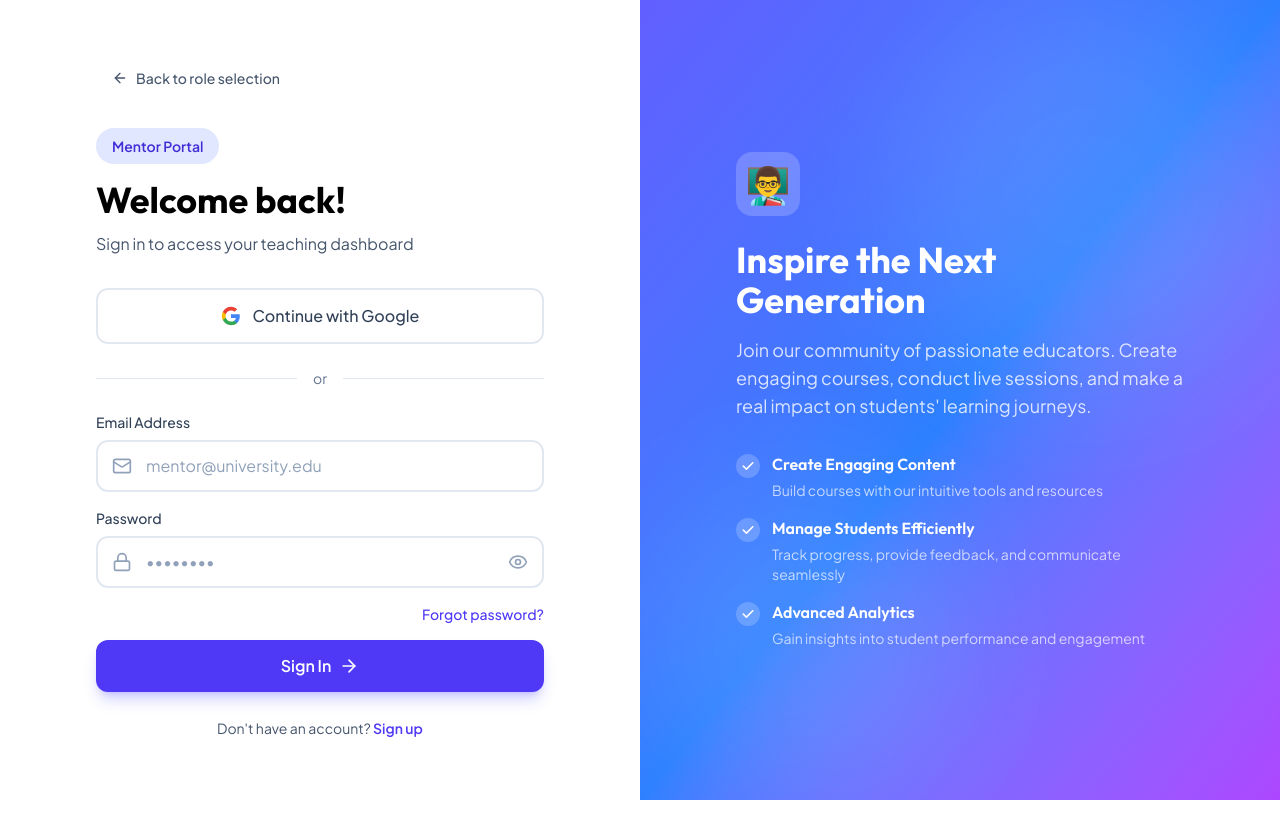
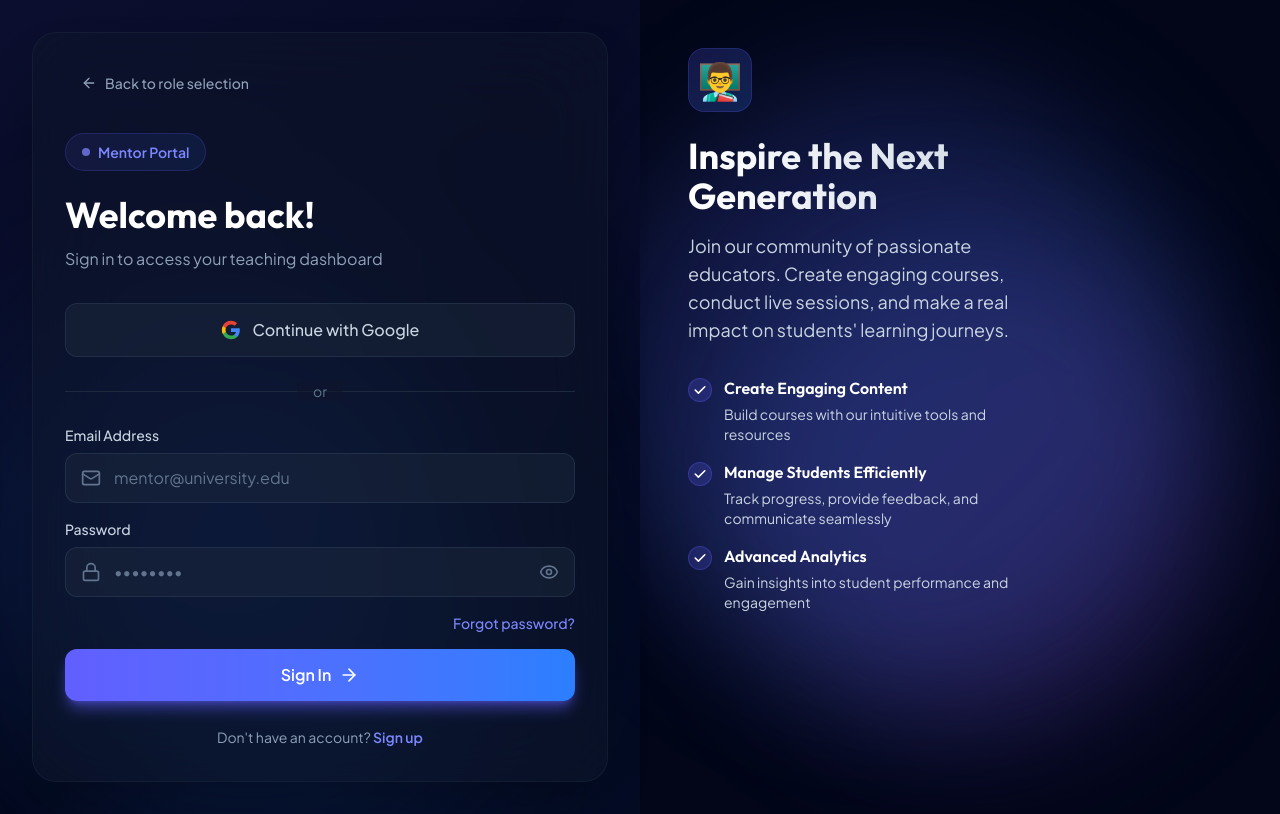
Before and after one commit to saxdy7/classera, a Next.js app: page /auth/mentor in a window 1280 px wide. Built offline with nearby package versions, Linux system fonts and the light colour scheme; no server answers.

Commit message:
Apply glassmorphic dark theme to mentor auth matching student design with indigo/blue colors

```diff
--- a/src/app/auth/mentor/page.tsx
+++ b/src/app/auth/mentor/page.tsx
@@ -110,14 +110,19 @@ export default function MentorAuth() {
   };
 
   return (
-    <div className="min-h-screen flex">
+    <div className="min-h-screen flex bg-slate-950 relative overflow-hidden">
+      {/* Background Effects */}
+      <div className="absolute inset-0 bg-gradient-to-br from-indigo-500/10 via-transparent to-blue-500/10"></div>
+      <div className="absolute top-0 right-0 w-[600px] h-[600px] bg-indigo-500/20 rounded-full blur-[120px]"></div>
+      <div className="absolute bottom-0 left-0 w-[500px] h-[500px] bg-blue-500/20 rounded-full blur-[120px]"></div>
+
       {/* Left Side - Form */}
-      <div className="w-full lg:w-1/2 flex items-center justify-center p-8 bg-white">
-        <div className="w-full max-w-md">
+      <div className="w-full lg:w-1/2 flex items-center justify-center p-8 relative z-10">
+        <div className="w-full max-w-xl bg-slate-900/50 backdrop-blur-2xl border border-slate-800/50 rounded-3xl p-8 shadow-2xl">
           {/* Back Button */}
           <Link
             href="/signin"
-            className="inline-flex items-center gap-2 px-4 py-2 text-sm font-medium text-slate-600 hover:text-indigo-600 hover:bg-indigo-50 rounded-lg mb-8 transition-all group"
+            className="inline-flex items-center gap-2 px-4 py-2 text-sm font-medium text-slate-400 hover:text-indigo-400 hover:bg-slate-800/50 rounded-lg mb-8 transition-all group"
           >
             <ArrowLeft className="w-4 h-4 group-hover:-translate-x-1 transition-transform" />
             Back to role selection
@@ -125,18 +130,19 @@ export default function MentorAuth() {
 
           {/* Header */}
           <div className="mb-8">
-            <div className="inline-block px-4 py-2 bg-indigo-100 text-indigo-700 rounded-full text-sm font-semibold mb-4">
+            <div className="inline-flex items-center gap-2 px-4 py-2 bg-gradient-to-r from-indigo-500/10 to-blue-500/10 border border-indigo-500/20 text-indigo-400 rounded-full text-sm font-semibold mb-6">
+              <div className="w-2 h-2 bg-indigo-400 rounded-full animate-pulse"></div>
               Mentor Portal
             </div>
             {error && (
-              <div className="mb-4 p-3 bg-red-50 border border-red-200 text-red-700 rounded-lg text-sm">
+              <div className="mb-4 p-3 bg-red-500/10 border border-red-500/20 text-red-400 rounded-lg text-sm">
                 {error}
               </div>
             )}
-            <h1 className="text-4xl font-bold text-black mb-3">
+            <h1 className="text-4xl font-bold text-white mb-3">
               {isSignIn ? 'Welcome back!' : 'Join as a Mentor'}
             </h1>
-            <p className="text-slate-600">
+            <p className="text-slate-400">
               {isSignIn
                 ? 'Sign in to access your teaching dashboard'
                 : 'Create an account to start teaching and inspiring students'}
@@ -147,7 +153,7 @@ export default function MentorAuth() {
           <button
             onClick={handleGoogleAuth}
             disabled={loading}
-            className="w-full flex items-center justify-center gap-3 px-6 py-3.5 border-2 border-slate-200 rounded-xl font-medium text-slate-700 hover:border-indigo-300 hover:bg-indigo-50 transition-all mb-6 disabled:opacity-50 disabled:cursor-not-allowed"
+            className="w-full flex items-center justify-center gap-3 px-6 py-3.5 bg-slate-800/50 border border-slate-700/50 rounded-xl font-medium text-slate-300 hover:border-indigo-500/50 hover:bg-slate-800 transition-all mb-6 disabled:opacity-50 disabled:cursor-not-allowed"
           >
             <svg className="w-5 h-5" viewBox="0 0 24 24" xmlns="http://www.w3.org/2000/svg">
               <path d="M22.56 12.25c0-.78-.07-1.53-.2-2.25H12v4.26h5.92c-.26 1.37-1.04 2.53-2.21 3.31v2.77h3.57c2.08-1.92 3.28-4.74 3.28-8.09z" fill="#4285F4"/>
@@ -161,9 +167,9 @@ export default function MentorAuth() {
           {/* Divider */}
           <div className="relative flex items-center justify-center my-6">
             <div className="absolute inset-0 flex items-center">
-              <div className="w-full border-t border-slate-200"></div>
+              <div className="w-full border-t border-slate-800"></div>
             </div>
-            <div className="relative px-4 bg-white text-sm text-slate-500">or</div>
+            <div className="relative px-4 bg-slate-900/50 text-sm text-slate-500">or</div>
           </div>
 
           {/* Form */}
@@ -171,7 +177,7 @@ export default function MentorAuth() {
             {/* Name (Sign Up only) */}
             {!isSignIn && (
               <div>
-                <label className="block text-sm font-medium text-slate-700 mb-2">
+                <label className="block text-sm font-medium text-slate-300 mb-2">
                   Full Name
                 </label>
                 <input
@@ -179,7 +185,7 @@ export default function MentorAuth() {
                   placeholder="Dr. Jane Smith"
                   value={formData.name}
                   onChange={(e) => setFormData({ ...formData, name: e.target.value })}
-                  className="w-full px-4 py-3 border-2 border-slate-200 rounded-xl focus:outline-none focus:border-indigo-500 transition-colors bg-white text-black placeholder:text-slate-400"
+                  className="w-full px-4 py-3 bg-slate-800/50 border border-slate-700/50 rounded-xl focus:outline-none focus:border-indigo-500 transition-colors text-white placeholder:text-slate-500"
                   required
                 />
               </div>
@@ -187,17 +193,17 @@ export default function MentorAuth() {
 
             {/* Email */}
             <div>
-              <label className="block text-sm font-medium text-slate-700 mb-2">
+              <label className="block text-sm font-medium text-slate-300 mb-2">
                 Email Address
               </label>
               <div className="relative">
-                <Mail className="absolute left-4 top-1/2 -translate-y-1/2 w-5 h-5 text-slate-400" />
+                <Mail className="absolute left-4 top-1/2 -translate-y-1/2 w-5 h-5 text-slate-500" />
                 <input
                   type="email"
                   placeholder="mentor@university.edu"
                   value={formData.email}
                   onChange={(e) => setFormData({ ...formData, email: e.target.value })}
-                  className="w-full pl-12 pr-4 py-3 border-2 border-slate-200 rounded-xl focus:outline-none focus:border-indigo-500 transition-colors bg-white text-black placeholder:text-slate-400"
+                  className="w-full pl-12 pr-4 py-3 bg-slate-800/50 border border-slate-700/50 rounded-xl focus:outline-none focus:border-indigo-500 transition-colors text-white placeholder:text-slate-500"
                   required
                 />
               </div>
@@ -205,23 +211,23 @@ export default function MentorAuth() {
 
             {/* Password */}
             <div>
-              <label className="block text-sm font-medium text-slate-700 mb-2">
+              <label className="block text-sm font-medium text-slate-300 mb-2">
                 Password
               </label>
               <div className="relative">
-                <Lock className="absolute left-4 top-1/2 -translate-y-1/2 w-5 h-5 text-slate-400" />
+                <Lock className="absolute left-4 top-1/2 -translate-y-1/2 w-5 h-5 text-slate-500" />
                 <input
                   type={showPassword ? 'text' : 'password'}
                   placeholder="••••••••"
                   value={formData.password}
                   onChange={(e) => setFormData({ ...formData, password: e.target.value })}
-                  className="w-full pl-12 pr-12 py-3 border-2 border-slate-200 rounded-xl focus:outline-none focus:border-indigo-500 transition-colors bg-white text-black placeholder:text-slate-400"
+                  className="w-full pl-12 pr-12 py-3 bg-slate-800/50 border border-slate-700/50 rounded-xl focus:outline-none focus:border-indigo-500 transition-colors text-white placeholder:text-slate-500"
                   required
                 />
                 <button
                   type="button"
                   onClick={() => setShowPassword(!showPassword)}
-                  className="absolute right-4 top-1/2 -translate-y-1/2 text-slate-400 hover:text-slate-600"
+                  className="absolute right-4 top-1/2 -translate-y-1/2 text-slate-500 hover:text-slate-300"
                 >
                   {showPassword ? <EyeOff className="w-5 h-5" /> : <Eye className="w-5 h-5" />}
                 </button>
@@ -231,17 +237,17 @@ export default function MentorAuth() {
             {/* Confirm Password (Sign Up only) */}
             {!isSignIn && (
               <div>
-                <label className="block text-sm font-medium text-slate-700 mb-2">
+                <label className="block text-sm font-medium text-slate-300 mb-2">
                   Confirm Password
                 </label>
                 <div className="relative">
-                  <Lock className="absolute left-4 top-1/2 -translate-y-1/2 w-5 h-5 text-slate-400" />
+                  <Lock className="absolute left-4 top-1/2 -translate-y-1/2 w-5 h-5 text-slate-500" />
                   <input
                     type={showPassword ? 'text' : 'password'}
                     placeholder="••••••••"
                     value={formData.confirmPassword}
                     onChange={(e) => setFormData({ ...formData, confirmPassword: e.target.value })}
-                    className="w-full pl-12 pr-4 py-3 border-2 border-slate-200 rounded-xl focus:outline-none focus:border-indigo-500 transition-colors bg-white text-black placeholder:text-slate-400"
+                    className="w-full pl-12 pr-4 py-3 bg-slate-800/50 border border-slate-700/50 rounded-xl focus:outline-none focus:border-indigo-500 transition-colors text-white placeholder:text-slate-500"
                     required
                   />
                 </div>
@@ -253,7 +259,7 @@ export default function MentorAuth() {
               <div className="flex justify-end">
                 <Link
                   href="/forgot-password"
-                  className="text-sm text-indigo-600 hover:text-indigo-700 font-medium"
+                  className="text-sm text-indigo-400 hover:text-indigo-300 font-medium transition-colors"
                 >
                   Forgot password?
                 </Link>
@@ -266,16 +272,16 @@ export default function MentorAuth() {
                 <input
                   type="checkbox"
                   id="terms"
-                  className="mt-1 w-4 h-4 text-indigo-600 border-slate-300 rounded focus:ring-indigo-500"
+                  className="mt-1 w-4 h-4 text-indigo-500 bg-slate-800 border-slate-600 rounded focus:ring-indigo-500"
                   required
                 />
-                <label htmlFor="terms" className="text-sm text-slate-600">
+                <label htmlFor="terms" className="text-sm text-slate-400">
                   I agree to the{' '}
-                  <Link href="/terms" className="text-indigo-600 hover:underline">
+                  <Link href="/terms" className="text-indigo-400 hover:text-indigo-300 transition-colors">
                     Terms of Service
                   </Link>{' '}
                   and{' '}
-                  <Link href="/privacy" className="text-indigo-600 hover:underline">
+                  <Link href="/privacy" className="text-indigo-400 hover:text-indigo-300 transition-colors">
                     Privacy Policy
                   </Link>
                 </label>
@@ -286,7 +292,7 @@ export default function MentorAuth() {
             <button
               type="submit"
               disabled={loading}
-              className="w-full flex items-center justify-center gap-2 px-6 py-3.5 bg-indigo-600 text-white rounded-xl font-semibold hover:bg-indigo-700 transition-colors shadow-lg shadow-indigo-500/30 disabled:opacity-50 disabled:cursor-not-allowed"
+              className="w-full flex items-center justify-center gap-2 px-6 py-3.5 bg-gradient-to-r from-indigo-500 to-blue-500 text-white rounded-xl font-semibold hover:from-indigo-600 hover:to-blue-600 transition-all shadow-lg shadow-indigo-500/50 disabled:opacity-50 disabled:cursor-not-allowed"
             >
               {loading ? 'Loading...' : (isSignIn ? 'Sign In' : 'Create Account')}
               <ArrowRight className="w-5 h-5" />
@@ -297,10 +303,10 @@ export default function MentorAuth() {
           <div className="mt-6 text-center">
             <button
               onClick={() => setIsSignIn(!isSignIn)}
-              className="text-sm text-slate-600"
+              className="text-sm text-slate-400"
             >
               {isSignIn ? "Don't have an account? " : 'Already have an account? '}
-              <span className="text-indigo-600 font-semibold hover:text-indigo-700">
+              <span className="text-indigo-400 font-semibold hover:text-indigo-300 transition-colors">
                 {isSignIn ? 'Sign up' : 'Sign in'}
               </span>
             </button>
@@ -309,18 +315,20 @@ export default function MentorAuth() {
       </div>
 
       {/* Right Side - Visual */}
-      <div className="hidden lg:flex lg:w-1/2 bg-gradient-to-br from-indigo-500 via-blue-500 to-purple-500 p-12 items-center justify-center relative overflow-hidden">
-        {/* Decorative Blobs */}
-        <div className="absolute top-0 right-0 w-96 h-96 bg-white/10 rounded-full blur-3xl"></div>
-        <div className="absolute bottom-0 left-0 w-80 h-80 bg-white/10 rounded-full blur-3xl"></div>
+      <div className="hidden lg:flex lg:w-1/2 relative overflow-hidden">
+        {/* Background with gradient blur effects */}
+        <div className="absolute inset-0 bg-slate-950">
+          <div className="absolute top-20 right-20 w-[600px] h-[600px] bg-gradient-to-br from-indigo-500/20 to-blue-500/20 rounded-full blur-3xl"></div>
+          <div className="absolute bottom-20 left-20 w-[500px] h-[500px] bg-gradient-to-br from-blue-500/20 to-purple-500/20 rounded-full blur-3xl"></div>
+        </div>
 
-        <div className="relative z-10 text-white max-w-md">
+        <div className="relative z-10 text-white max-w-md p-12">
           <div className="mb-8">
-            <div className="w-16 h-16 bg-white/20 backdrop-blur-sm rounded-2xl flex items-center justify-center mb-6">
+            <div className="w-16 h-16 bg-gradient-to-br from-indigo-500/20 to-blue-500/20 backdrop-blur-sm rounded-2xl flex items-center justify-center mb-6 border border-indigo-500/20">
               <span className="text-4xl">👨‍🏫</span>
             </div>
-            <h2 className="text-4xl font-bold mb-4">Inspire the Next Generation</h2>
-            <p className="text-white/80 text-lg">
+            <h2 className="text-4xl font-bold mb-4 bg-gradient-to-r from-white to-slate-300 bg-clip-text text-transparent">Inspire the Next Generation</h2>
+            <p className="text-slate-300 text-lg">
               Join our community of passionate educators. Create engaging courses, conduct live
               sessions, and make a real impact on students&apos; learning journeys.
             </p>
@@ -329,7 +337,7 @@ export default function MentorAuth() {
           {/* Features */}
           <div className="space-y-4">
             <div className="flex items-start gap-3">
-              <div className="w-6 h-6 bg-white/20 rounded-full flex items-center justify-center flex-shrink-0 mt-0.5">
+              <div className="w-6 h-6 bg-indigo-500/20 rounded-full flex items-center justify-center flex-shrink-0 mt-0.5 border border-indigo-500/30">
                 <svg
                   className="w-4 h-4 text-white"
                   fill="currentColor"
@@ -343,15 +351,15 @@ export default function MentorAuth() {
                 </svg>
               </div>
               <div>
-                <h3 className="font-semibold mb-1">Create Engaging Content</h3>
-                <p className="text-white/70 text-sm">
+                <h3 className="font-semibold mb-1 text-white">Create Engaging Content</h3>
+                <p className="text-slate-300 text-sm">
                   Build courses with our intuitive tools and resources
                 </p>
               </div>
             </div>
 
             <div className="flex items-start gap-3">
-              <div className="w-6 h-6 bg-white/20 rounded-full flex items-center justify-center flex-shrink-0 mt-0.5">
+              <div className="w-6 h-6 bg-indigo-500/20 rounded-full flex items-center justify-center flex-shrink-0 mt-0.5 border border-indigo-500/30">
                 <svg
                   className="w-4 h-4 text-white"
                   fill="currentColor"
@@ -365,15 +373,15 @@ export default function MentorAuth() {
                 </svg>
               </div>
               <div>
-                <h3 className="font-semibold mb-1">Manage Students Efficiently</h3>
-                <p className="text-white/70 text-sm">
+                <h3 className="font-semibold mb-1 text-white">Manage Students Efficiently</h3>
+                <p className="text-slate-300 text-sm">
                   Track progress, provide feedback, and communicate seamlessly
                 </p>
               </div>
             </div>
 
             <div className="flex items-start gap-3">
-              <div className="w-6 h-6 bg-white/20 rounded-full flex items-center justify-center flex-shrink-0 mt-0.5">
+              <div className="w-6 h-6 bg-indigo-500/20 rounded-full flex items-center justify-center flex-shrink-0 mt-0.5 border border-indigo-500/30">
                 <svg
                   className="w-4 h-4 text-white"
                   fill="currentColor"
@@ -387,8 +395,8 @@ export default function MentorAuth() {
                 </svg>
               </div>
               <div>
-                <h3 className="font-semibold mb-1">Advanced Analytics</h3>
-                <p className="text-white/70 text-sm">
+                <h3 className="font-semibold mb-1 text-white">Advanced Analytics</h3>
+                <p className="text-slate-300 text-sm">
                   Gain insights into student performance and engagement
                 </p>
               </div>
--- a/src/app/auth/student/page.tsx
+++ b/src/app/auth/student/page.tsx
@@ -118,7 +118,7 @@ export default function StudentAuth() {
 
       {/* Left Side - Form */}
       <div className="w-full lg:w-1/2 flex items-center justify-center p-8 relative z-10">
-        <div className="w-full max-w-md bg-slate-900/50 backdrop-blur-2xl border border-slate-800/50 rounded-3xl p-8 shadow-2xl">
+        <div className="w-full max-w-xl bg-slate-900/50 backdrop-blur-2xl border border-slate-800/50 rounded-3xl p-8 shadow-2xl">
           {/* Back Button */}
           <Link
             href="/signin"
--- a/src/app/signin/page.tsx
+++ b/src/app/signin/page.tsx
@@ -9,7 +9,7 @@ export default function SignIn() {
 
   return (
     <div className="min-h-screen bg-gradient-to-br from-purple-50 via-white to-fuchsia-50 flex items-center justify-center p-6">
-      <div className="max-w-5xl w-full">
+      <div className="max-w-6xl w-full">
         {/* Header */}
         <div className="text-center mb-12">
           <h1 className="text-4xl md:text-5xl font-extrabold tracking-tight mb-4 text-black">
```
